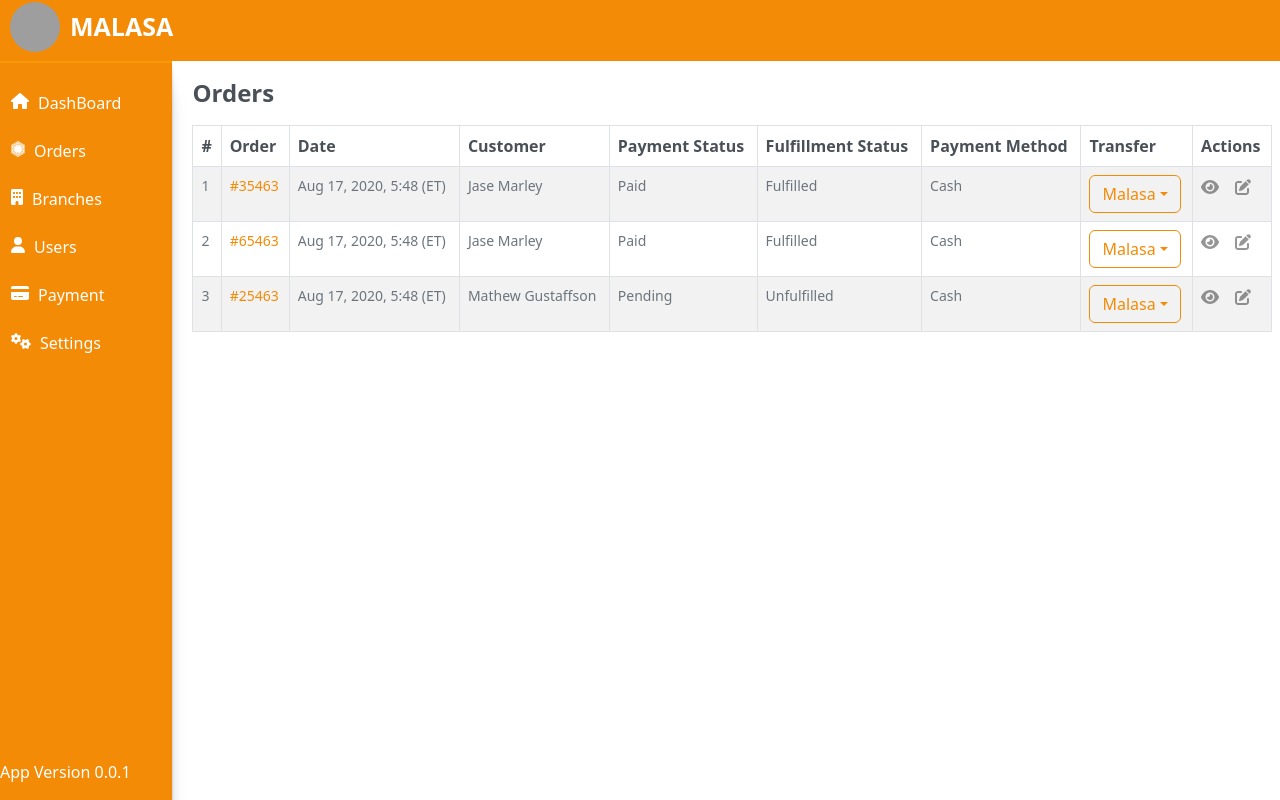
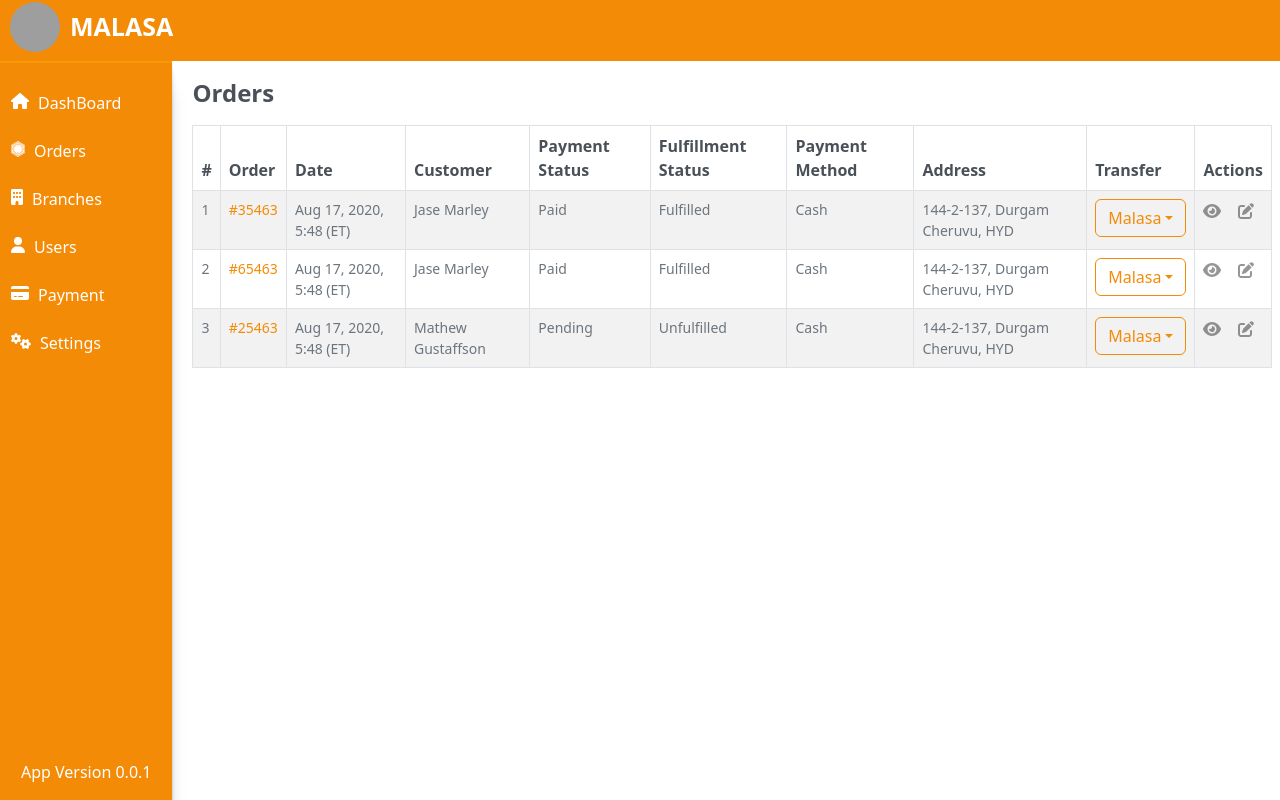
Before and after one commit to SmartChipSatish/ChickenCenter-Admin, a React app: page /dashboard in a window 1280 px wide. Both pictures are taken after a click on the element "Orders". Built offline with nearby package versions, Linux system fonts and the light colour scheme; grey boxes are pictures that could not be loaded; the HTML template or start-up script is replaced by a standard one.

Commit message:
sidebar changes

```diff
--- a/src/index.css
+++ b/src/index.css
@@ -76,6 +76,16 @@ p {
   --bs-btn-disabled-border-color: var(--appTheam);
 }
 
+.dropdown-item.active,
+.dropdown-item:active {
+  color: var(--appTextColor);
+  background-color: var(--appTheam);
+}
+
+.dropdown-item {
+  font-size: 14px;
+}
+
 /* Custome Css */
 .elementSpace {
   margin-right: 12px;
--- a/src/modules/orders/pages/orderPage/OrderPage.tsx
+++ b/src/modules/orders/pages/orderPage/OrderPage.tsx
@@ -22,6 +22,7 @@ const OrderPage = () => {
                     <th><p className="tableTitle">Payment Status</p></th>
                     <th><p className="tableTitle">Fulfillment Status</p></th>
                     <th><p className="tableTitle">Payment Method</p></th>
+                    <th><p className="tableTitle">Address</p></th>
                     <th><p className="tableTitle">Transfer</p></th>
                     <th><p className="tableTitle">Actions</p></th>
                 </tr>
@@ -35,6 +36,7 @@ const OrderPage = () => {
                     <td className="tableItem">Paid</td>
                     <td className="tableItem">Fulfilled</td>
                     <td className="tableItem">Cash</td>
+                    <td className="tableItem">144-2-137, Durgam Cheruvu, HYD</td>
                     <td> <DropdownButton
                         as={ButtonGroup}
                         // variant="outline-primary"
@@ -61,6 +63,7 @@ const OrderPage = () => {
                     <td className="tableItem">Paid</td>
                     <td className="tableItem">Fulfilled</td>
                     <td className="tableItem">Cash</td>
+                    <td className="tableItem">144-2-137, Durgam Cheruvu, HYD</td>
                     <td> <DropdownButton
                         as={ButtonGroup}
                         key={'Primary'}
@@ -84,6 +87,7 @@ const OrderPage = () => {
                     <td className="tableItem">Pending</td>
                     <td className="tableItem">Unfulfilled</td>
                     <td className="tableItem">Cash</td>
+                    <td className="tableItem">144-2-137, Durgam Cheruvu, HYD</td>
                     <td> <DropdownButton
                         as={ButtonGroup}
                         key={'Primary'}
--- a/src/shared/components/SideBar/SideBar.tsx
+++ b/src/shared/components/SideBar/SideBar.tsx
@@ -30,7 +30,7 @@ const SideBar = () => {
                 }}><FontAwesomeIcon icon={faCogs} className="module-appIcon" /> Settings</p>
             </div>
             <div>
-                <p>App Version 0.0.1</p>
+                <p className="appVersion">App Version 0.0.1</p>
             </div>
 
         </div>
--- a/src/shared/components/SideBar/Sidebar.scss
+++ b/src/shared/components/SideBar/Sidebar.scss
@@ -20,7 +20,10 @@
     }
     &:hover {
       background: var(--appTextColor);
-      color: black;
+      color: var(--appTitleColor);
 
     }
 }
+.appVersion {
+    text-align: center;
+}
```
